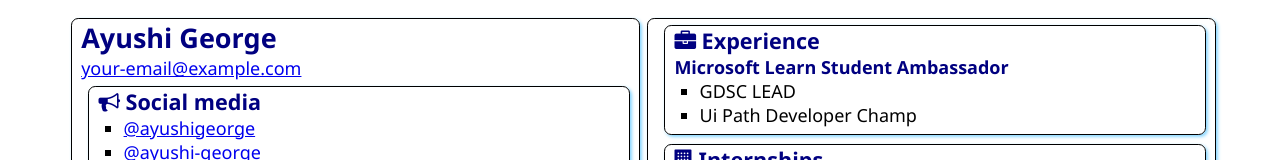
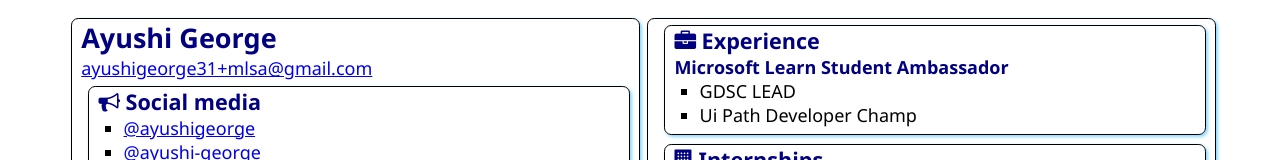
Before and after one commit to ayushigeorge/-SATechnicalOnboarding, a plain HTML site: page src/index.html in a window 1280 px wide. Shown: the top 160 px of the page. Drawn offline with Linux system fonts and the light colour scheme.

Commit message:
Update index.html

```diff
--- a/src/index.html
+++ b/src/index.html
@@ -13,7 +13,7 @@
     <main>
         <article class="box">
             <h1>Ayushi George</h1>
-            <div><a href="mailto:your.email@example.com">your-email@example.com</a></div>
+            <div><a href="mailto:your.email@example.com">ayushigeorge31+mlsa@gmail.com</a></div>
 
             <section class="box">
                 <h2>
```
